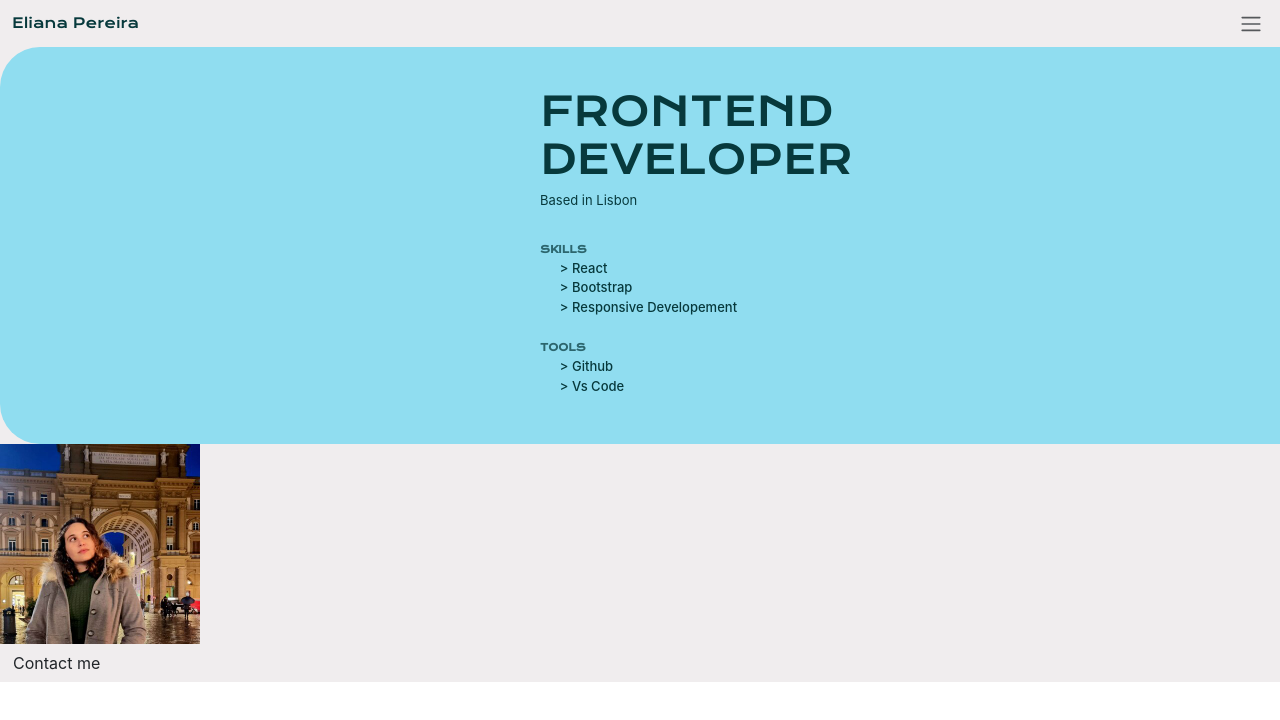
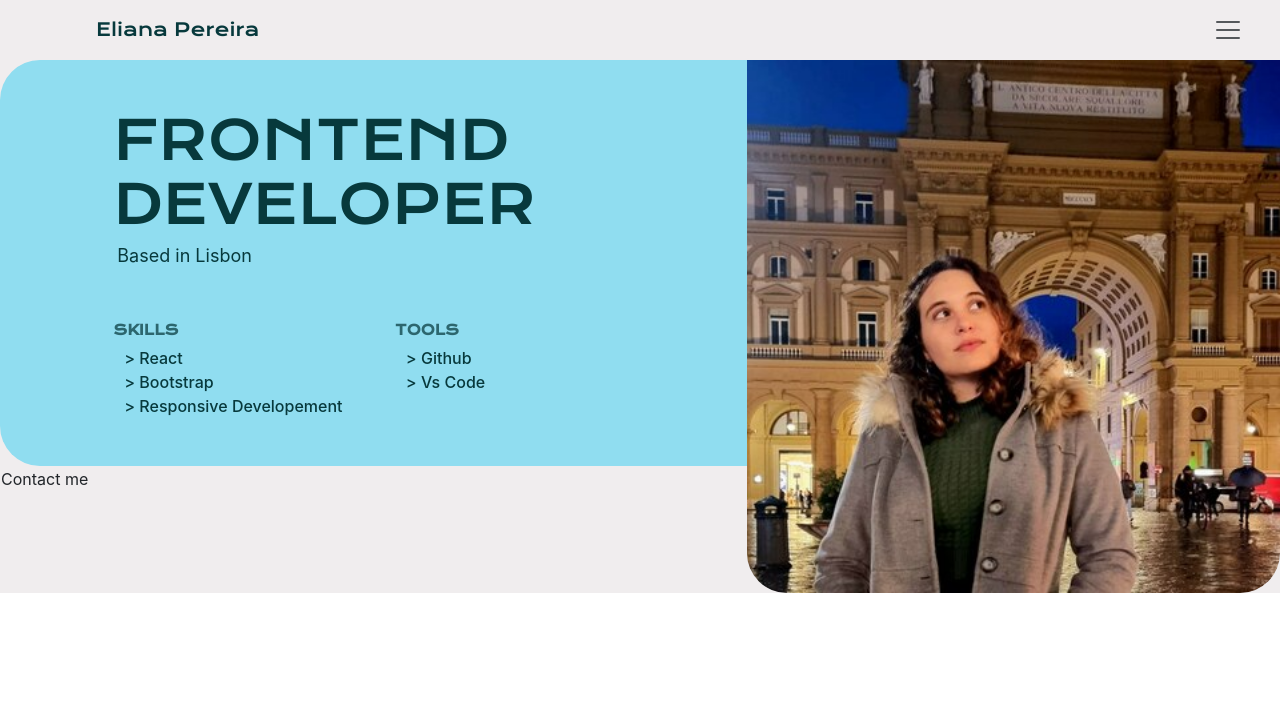
Before and after one commit to Eli032501/portfolio-eliana, a React (Create React App) app: page / in a window 1280 px wide. Shown: the top 720 px of the page. Built offline with nearby package versions, Linux system fonts and the light colour scheme.

Commit message:
header layout + image

```diff
--- a/src/App.css
+++ b/src/App.css
@@ -1,3 +1,8 @@
+.App * {
+  margin: 0;
+  padding: 0;
+}
+
 :root {
   --font-headers: "Krona One", sans-serif;
   --primary-color: #07393c;
@@ -12,4 +17,5 @@
 .App {
   background-color: #f0edee;
   color: var(--fouth-color);
+  padding: 0;
 }
--- a/src/App.js
+++ b/src/App.js
@@ -4,7 +4,7 @@ import Header from "./Header.js";
 
 function App() {
   return (
-    <div className="App">
+    <div className="App container-fluid">
       <Navheader />
       <Header />
     </div>
--- a/src/Header.css
+++ b/src/Header.css
@@ -1,42 +1,43 @@
 .Header .frame-header {
   border-radius: var(--round-corner-md) 0 0 var(--round-corner-md);
   background-color: var(--third-color);
-  padding: 2.5rem 2rem 2rem;
+  padding: 3rem;
 }
 .Header .container-hd {
-  width: 200px;
+  max-width: 520px;
   margin: 0 auto;
 }
 .Header h1 {
   font-family: var(--font-headers);
   text-transform: uppercase;
   color: var(--primary-color);
+  font-size: 54px;
 }
-.Header .container-hd p {
+.Header .frame-header p {
   color: var(--primary-color);
-
-  font-size: 13px;
+  margin-top: 0.3rem;
+  font-size: 18px;
+  margin-left: 4px;
 }
 
-.Header .container-hd strong {
+.Header .frame-header strong {
   font-family: var(--font-headers);
   text-transform: uppercase;
-  font-size: 10px;
+  font-size: 14px;
   color: var(--secundary-color);
 }
-.Header .container-hd ul {
+.Header .frame-header ul {
   color: var(--primary-color);
-  font-size: 13px;
+  margin-top: 0.3rem;
+  margin-left: 26px;
   list-style-type: "> ";
   font-weight: 500;
 }
 .Header .frame-image {
-  width: 200px;
-  height: 200px;
-  border-radius: 0 0 var(--round-corner-md) var(--round-corner-md);
+  align-items: end;
 }
 .Header .frame-image img {
-  object-fit: cover;
+  border-radius: 0 0 var(--round-corner-md) var(--round-corner-md);
   height: 100%;
   width: 100%;
 }
--- a/src/Header.js
+++ b/src/Header.js
@@ -5,12 +5,14 @@ import "./Header.css";
 export default function Header() {
   return (
     <div className="Header">
-      <section className="frame-header">
+      <section className="row">
+        <div className=" col-7">
+          <div className=" frame-header">
             <div className="container-hd">
               <h1>Frontend Developer</h1>
               <p> Based in Lisbon</p>
-          <div className="mt-4">
-            <div>
+              <div className="row mt-5">
+                <div className="col">
                   <strong>Skills</strong>
                   <ul>
                     <li>React</li>
@@ -18,7 +20,8 @@ export default function Header() {
                     <li>Responsive Developement</li>
                   </ul>
                 </div>
-            <div>
+                <div className="col-1"></div>
+                <div className="col">
                   <strong>Tools</strong>
                   <ul>
                     <li>Github</li>
@@ -27,11 +30,13 @@ export default function Header() {
                 </div>
               </div>
             </div>
-      </section>
-      <div className="frame-image">
-        <img src={perfilImage} alt="profile" />
           </div>
           <button className="btn">Contact me</button>
         </div>
+        <div className="frame-image col-5">
+          <img src={perfilImage} alt="profile" />
+        </div>
+      </section>
+    </div>
   );
 }
--- a/src/Navheader.css
+++ b/src/Navheader.css
@@ -1,14 +1,19 @@
+.Navheader .navbar {
+  padding: 0.8rem 2rem;
+}
+
 .Navheader .navbar-brand {
   font-family: var(--font-headers);
   color: var(--primary-color);
-  font-size: 14px;
+  font-size: 18px;
   font-weight: 400;
+  margin-left: 4rem;
 }
 
 .Navheader .navbar-toggler {
   border: none;
   color: var(--primary-color);
-  font-size: 16px;
+  font-size: 20px;
   padding: 2px 5px;
 }
 .Navheader .navbar-toggler:focus {
```
Lines whose indentation alone changed are shown as unchanged.
